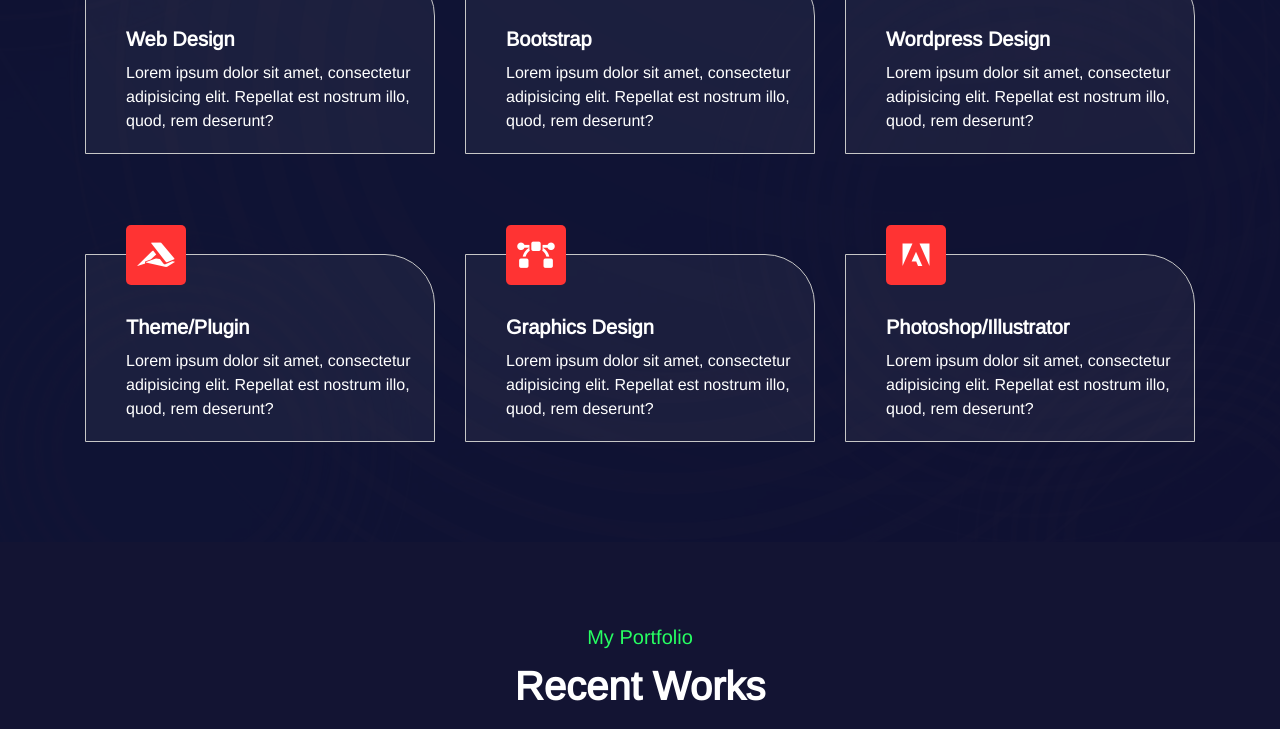
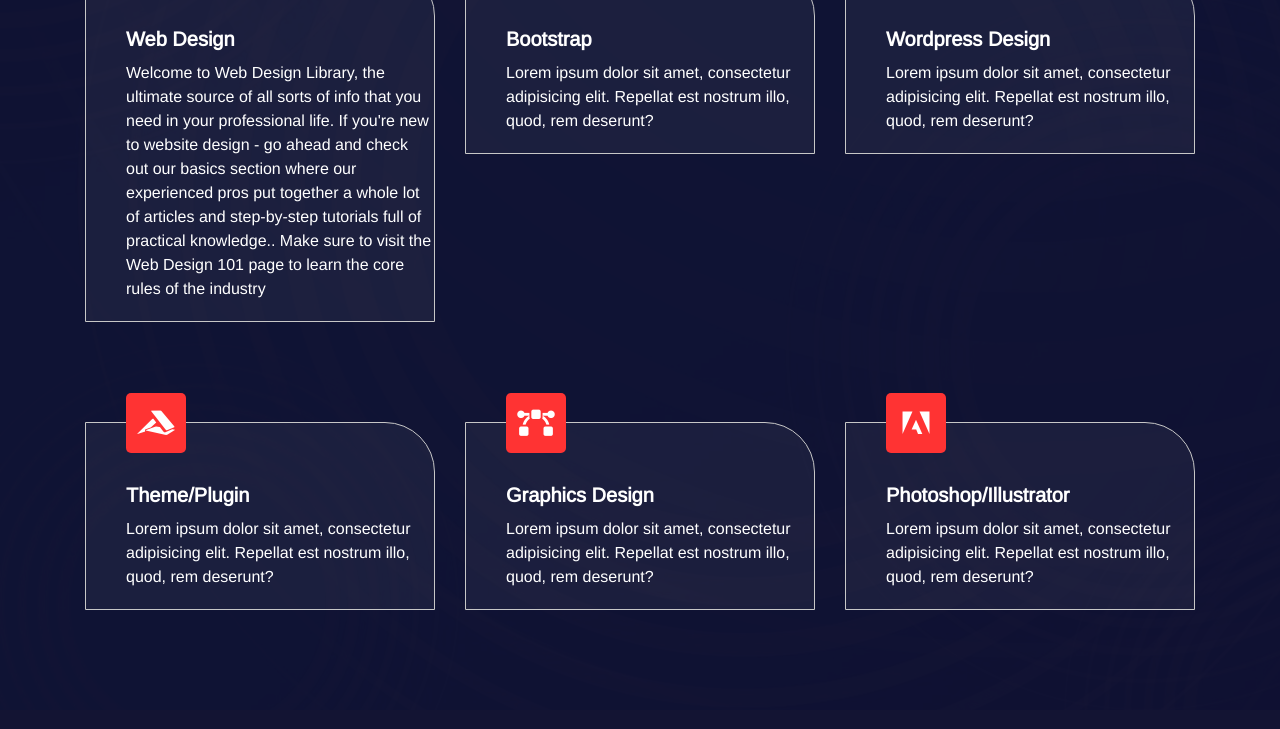
Before and after one commit to mdsabbirkhan/Homepage, a plain HTML site: page index.html in a window 1280 px wide. Shown: the part 3071-3800 px from the top of the page. Drawn offline with nearby package versions, Linux system fonts and the light colour scheme.

Commit message:
Update index.html

```diff
--- a/index.html
+++ b/index.html
@@ -366,7 +366,9 @@
                                 <div class="offers">
                                     <div class="text">
                                         <h4>Web Design</h4>
-                                        <p>Lorem ipsum dolor sit amet, consectetur adipisicing elit. Repellat est nostrum illo, quod, rem deserunt?</p>
+                                        <p>Welcome to Web Design Library, the ultimate source of all sorts of info that you need in your professional life. If you're new to website design -
+                                            go ahead and check out our basics section where our experienced pros put together a whole lot of articles and step-by-step tutorials full of practical knowledge..
+                                            Make sure to visit the Web Design 101 page to learn the core rules of the industry</p>
                                         <i class="fas fa-code"></i>
                                     </div>
                                 </div>
```
